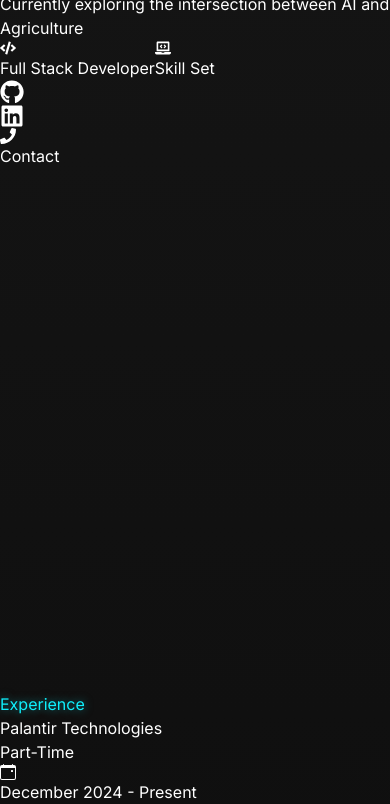
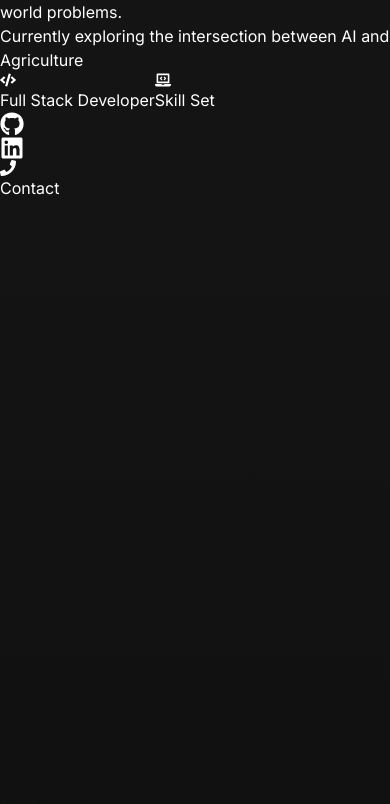
Before and after one commit to ani-sivaa/AnirudhSPortfolio, a Next.js app in the folder my-portfolio/: page / in a window 390 px wide. Shown: the part 1156-1960 px from the top of the page. Built offline with nearby package versions, Linux system fonts and the light colour scheme.

Commit message:
more mobile view fixes

```diff
--- a/my-portfolio/src/app/globals.css
+++ b/my-portfolio/src/app/globals.css
@@ -19,7 +19,6 @@ body {
     rgb(var(--background-start-rgb)),
     rgb(var(--background-end-rgb))
   );
-  overflow: hidden;
 }
 
 .neon-text {
@@ -27,35 +26,27 @@ body {
   text-shadow: 0 0 10px rgba(15, 240, 252, 0.5);
 }
 
-/* Hide scrollbar for Chrome, Safari and Opera */
-.snap-y::-webkit-scrollbar {
-  display: none;
-}
+@media (min-width: 769px) {
+  html, body {
+    height: 100vh;
+    overflow: hidden;
+  }
 
-.snap-y {
-  -ms-overflow-style: none;
-  scrollbar-width: none;
-}
+  .snap-y {
+    scroll-snap-type: y mandatory;
+    height: 100vh;
+    overflow-y: scroll;
+  }
 
-html, body {
-  height: 100vh;
-  overflow: hidden;
-}
-
-::-webkit-scrollbar {
-  display: none;
-}
-
-/* Hide scrollbar for IE, Edge and Firefox */
-* {
-  -ms-overflow-style: none;  /* IE and Edge */
-  scrollbar-width: none;  /* Firefox */
+  section {
+    scroll-snap-align: start;
+    height: 100vh;
+  }
 }
 
 @media (max-width: 768px) {
   html, body {
-    overflow: auto;
-    height: auto;
+    overflow-x: hidden;
   }
 
   .snap-y {
@@ -64,11 +55,26 @@ html, body {
 
   main {
     height: auto;
-    overflow: visible;
   }
 
   section {
     min-height: 100vh;
     height: auto;
+    padding-bottom: 80px;
+  }
+
+  #hero {
+    padding-top: 2rem;
   }
 }
+
+/* Hide scrollbar for Chrome, Safari and Opera */
+::-webkit-scrollbar {
+  display: none;
+}
+
+/* Hide scrollbar for IE, Edge and Firefox */
+* {
+  -ms-overflow-style: none;
+  scrollbar-width: none;
+}
--- a/my-portfolio/src/components/Experience.tsx
+++ b/my-portfolio/src/components/Experience.tsx
@@ -191,38 +191,28 @@ export default function Experience() {
   if (!isMounted) return null;
 
   return (
-    <section id="experience" className="h-screen w-full">
+    <section id="experience" className="min-h-screen w-full py-20 px-4">
       <div
         ref={containerRef}
-        className="h-full w-full overflow-y-auto"
-        style={{ scrollbarWidth: 'none', msOverflowStyle: 'none' }}
+        className="h-full w-full"
       >
-        <div className="max-w-7xl mx-auto px-4 sm:px-6 lg:px-8 py-10">
-          <motion.h2
-            initial={{ opacity: 0, y: -50 }}
-            whileInView={{ opacity: 1, y: 0 }}
-            transition={{ duration: 0.5 }}
-            className="text-3xl font-bold mb-8 neon-text"
-          >
+        <div className="max-w-7xl mx-auto">
+          <h2 className="text-3xl font-bold mb-8 neon-text">
             Experience
-          </motion.h2>
-          <div className="space-y-6">
-            {experiences.map((exp, index) => (
-              <motion.div
+          </h2>
+          <div className="space-y-12">
+            {experiences.map((exp) => (
+              <div
                 key={exp.company}
-                initial={{ opacity: 0, y: -50 }}
-                whileInView={{ opacity: 1, y: 0 }}
-                transition={{ duration: 0.5, delay: index * 0.2 }}
                 className="relative pl-8 border-l-2 border-[#0FF0FC]/30"
               >
                 <div className="absolute -left-[9px] top-0 w-4 h-4 rounded-full bg-[#0FF0FC] shadow-[0_0_8px_#0FF0FC]" />
-                <div className="mb-8 relative">
-                  <div className="flex flex-col space-y-4">
-                    <div className="flex justify-between items-start gap-6 md:gap-12">
+                <div className="mb-8">
+                  <div className="flex flex-col space-y-6">
+                    <div className="flex flex-col lg:flex-row justify-between items-start gap-8">
                       <div className="flex-grow max-w-2xl w-full">
                         <div className="flex items-center gap-4 mb-6">
-                          <div className="flex items-center gap-4">
-                            <div className="relative w-12 h-12 rounded-xl overflow-hidden bg-white/5 p-2 border border-[#0FF0FC]/20 shadow-[0_0_12px_#0FF0FC20] transition-shadow">
+                          <div className="relative w-12 h-12 rounded-xl overflow-hidden bg-white/5 p-2 border border-[#0FF0FC]/20 shadow-[0_0_12px_#0FF0FC20]">
                             <Image
                               src={exp.companyLogo}
                               alt={exp.company}
@@ -231,43 +221,42 @@ export default function Experience() {
                             />
                           </div>
                           <div>
-                              <h3 className="text-xl md:text-2xl font-bold transition-colors">
+                            <h3 className="text-xl lg:text-2xl font-bold">
                               {exp.company}
                             </h3>
-                              <span className="px-2 py-0.5 text-xs font-medium rounded-full bg-[#0FF0FC]/10 text-[#0FF0FC] border border-[#0FF0FC]/20 shadow-[0_0_8px_#0FF0FC40]">
+                            <span className="px-2 py-0.5 text-xs font-medium rounded-full bg-[#0FF0FC]/10 text-[#0FF0FC] border border-[#0FF0FC]/20">
                               {exp.type}
                             </span>
                           </div>
                         </div>
-                        </div>
-                        <div className="flex flex-col gap-3 mb-8">
-                          <div className="inline-flex items-center gap-2 text-[#0FF0FC] bg-[#0FF0FC]/5 px-4 py-2 rounded-lg border border-[#0FF0FC]/20 shadow-[0_0_12px_#0FF0FC20]">
+
+                        <div className="flex flex-col gap-3 mb-6">
+                          <div className="inline-flex items-center gap-2 text-[#0FF0FC] bg-[#0FF0FC]/5 px-4 py-2 rounded-lg border border-[#0FF0FC]/20">
                             <BsCalendarEvent className="text-lg" />
                             <span className="text-sm font-medium">{exp.period}</span>
                           </div>
-                          <div className="flex items-center gap-3">
-                            <div className="inline-flex items-center gap-2 text-[#0FF0FC] bg-[#0FF0FC]/5 px-4 py-2 rounded-lg border border-[#0FF0FC]/20 shadow-[0_0_12px_#0FF0FC20]">
+                          <div className="inline-flex items-center gap-2 text-[#0FF0FC] bg-[#0FF0FC]/5 px-4 py-2 rounded-lg border border-[#0FF0FC]/20">
                             <BsPersonVcard className="text-lg" />
                             <span className="text-sm font-medium">{exp.role}</span>
                           </div>
                         </div>
-                        </div>
-                        <div className="bg-[#0FF0FC]/5 p-6 rounded-lg border border-[#0FF0FC]/20 shadow-[0_0_12px_#0FF0FC20]">
+
+                        <div className="bg-[#0FF0FC]/5 p-6 rounded-lg border border-[#0FF0FC]/20">
                           <div className="flex items-center gap-2 mb-4">
                             <FaBriefcase className="text-[#0FF0FC] text-lg" />
-                            <p className="text-[#0FF0FC] text-lg font-medium">
-                              Work
-                            </p>
+                            <p className="text-[#0FF0FC] text-lg font-medium">Work</p>
                           </div>
-                          <p className="text-[#E0E0E0] text-lg leading-relaxed">
+                          <p className="text-[#E0E0E0] text-base lg:text-lg leading-relaxed">
                             {exp.description}
                           </p>
                         </div>
                       </div>
-                      <div className="w-full md:w-[400px] flex-shrink-0">
+
+                      <div className="w-full lg:w-[400px]">
                         <ImageSlider images={exp.images} />
                       </div>
                     </div>
+
                     <ul className="space-y-2 pl-4">
                       {exp.achievements.map((achievement, index) => (
                         <li key={index} className="text-[#E0E0E0]/80 relative">
@@ -278,7 +267,7 @@ export default function Experience() {
                     </ul>
                   </div>
                 </div>
-              </motion.div>
+              </div>
             ))}
           </div>
         </div>
--- a/my-portfolio/src/components/Hero.tsx
+++ b/my-portfolio/src/components/Hero.tsx
@@ -16,7 +16,7 @@ export default function Hero() {
   };
 
   return (
-    <section className="min-h-screen flex items-center justify-center relative overflow-hidden">
+    <section className="min-h-screen flex items-center justify-center relative overflow-hidden py-20">
       <div className="max-w-7xl mx-auto px-4 sm:px-6 lg:px-8">
         <div className="grid md:grid-cols-2 gap-8 items-center">
           <motion.div
--- a/my-portfolio/src/components/NavBar.tsx
+++ b/my-portfolio/src/components/NavBar.tsx
@@ -49,8 +49,8 @@ const Navbar = () => {
   };
 
   return (
-    <nav className="fixed bottom-4 md:right-4 md:top-1/2 md:transform md:-translate-y-1/2 z-50 w-full md:w-auto px-4 md:px-0">
-      <div className="bg-[#1A1A1A]/90 backdrop-blur-lg py-4 md:py-8 px-3 rounded-2xl border border-[#0FF0FC]/20 shadow-[0_0_20px_rgba(15,240,252,0.3)]">
+    <nav className="fixed bottom-0 md:right-4 md:top-1/2 md:transform md:-translate-y-1/2 z-50 w-full md:w-auto px-4 md:px-0">
+      <div className="bg-[#1A1A1A]/90 backdrop-blur-lg py-3 md:py-8 px-3 rounded-t-2xl md:rounded-2xl border border-[#0FF0FC]/20 shadow-[0_0_20px_rgba(15,240,252,0.3)]">
         <ul className="flex md:flex-col items-center justify-around md:gap-6 w-full md:w-20">
           {sections.map((section) => {
             const isActive = activeSection === section.id;
--- a/my-portfolio/src/components/Projects.tsx
+++ b/my-portfolio/src/components/Projects.tsx
@@ -41,7 +41,7 @@ export default function Projects() {
       name: "TalktoaHuman.ai / CAL HACKS 11.0 VAPI(YC 21) Virality Award",
       demo: "/images/ProjectImages/calhacks.png",
       description: "Tired of redundant customer service call menus? We deployed a voice agent to handle the call menu navigation for you and then forward the customer service call back to you when a real customer service agent is on the line!",
-      period: "2023",
+      period: "October 2024",
       role: "Backend Developer",
       stack: ["VAPI API", "groq"],
       achievements: [
@@ -59,9 +59,9 @@ export default function Projects() {
 
     {
       name: "Portfolio Website",
-      demo: "/videos/Port.gif",
+      demo: "/videos/port.gif",
       description: "Next.js/TS site scoring 95+ Lighthouse, 30% faster load times with headless CMS.",
-      period: "2023",
+      period: "November 2024 - Present",
       role: "Full Stack Developer",
       stack: ["Next.js", "TypeScript", "React", "Tailwind CSS"],
       achievements: [
```
Lines whose indentation alone changed are shown as unchanged.
